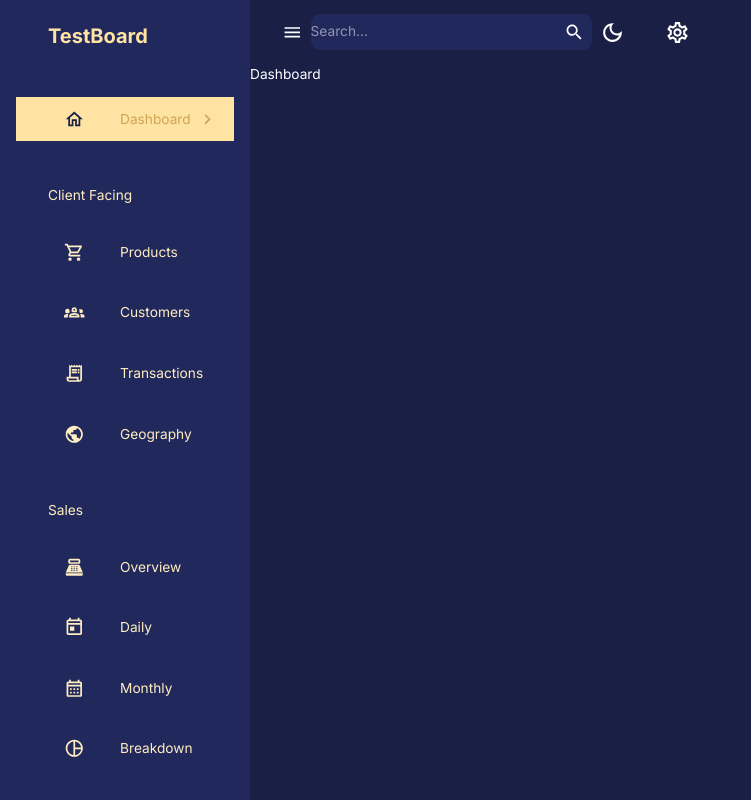
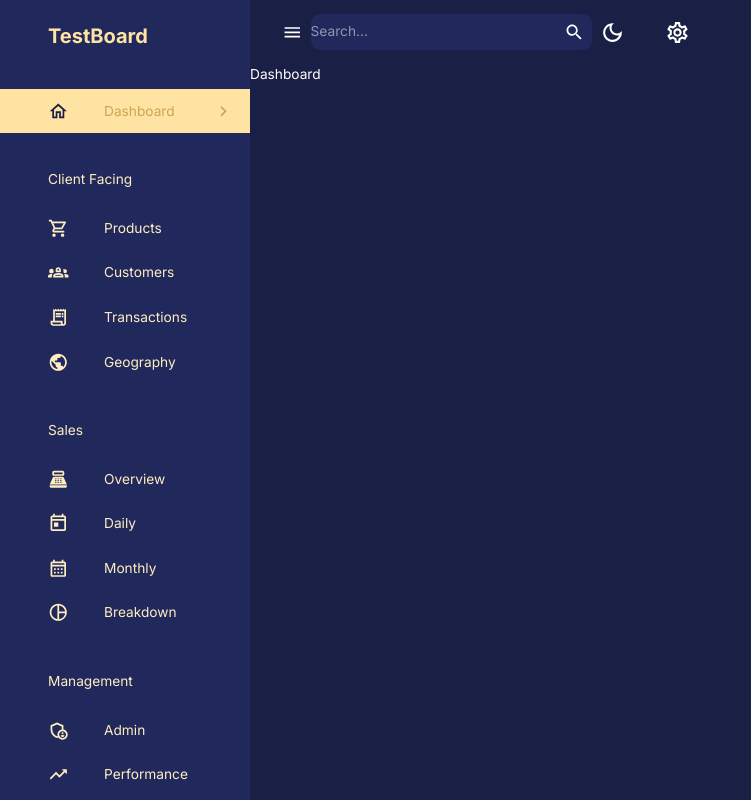
Before and after one commit to sparshy/admin_dashboar_client, a React (Create React App) app: page /dashboard in a window 1280 px wide. Shown: the whole page, without its empty margins (0-751 px from the left). Built offline with nearby package versions, Linux system fonts and the light colour scheme.

Commit message:
sidebar debug

```diff
--- a/src/components/Sidebar.jsx
+++ b/src/components/Sidebar.jsx
@@ -148,7 +148,7 @@ const Sidebar = ({
                 }
                 const lcText = text.toLowerCase();
                 return (
-                  <ListItem key={text} disabledPadding>
+                  <ListItem key={text} disablePadding>
                     <ListItemButton
                       onClick={() => {
                         navigate(`/${lcText}`);
--- a/src/scenes/layout/index.jsx
+++ b/src/scenes/layout/index.jsx
@@ -1,7 +1,7 @@
 import React, { useState } from "react";
 import { Box, useMediaQuery } from "@mui/material";
 import { Outlet } from "react-router-dom";
-import { useSelector } from "react-redux";
+//import { useSelector } from "react-redux";
 import Navbar from "components/Navbar";
 import Sidebar from "components/Sidebar";
 
```
Also changed, not shown: src/components/FlexBetween.jsx (+3 -4 lines).
